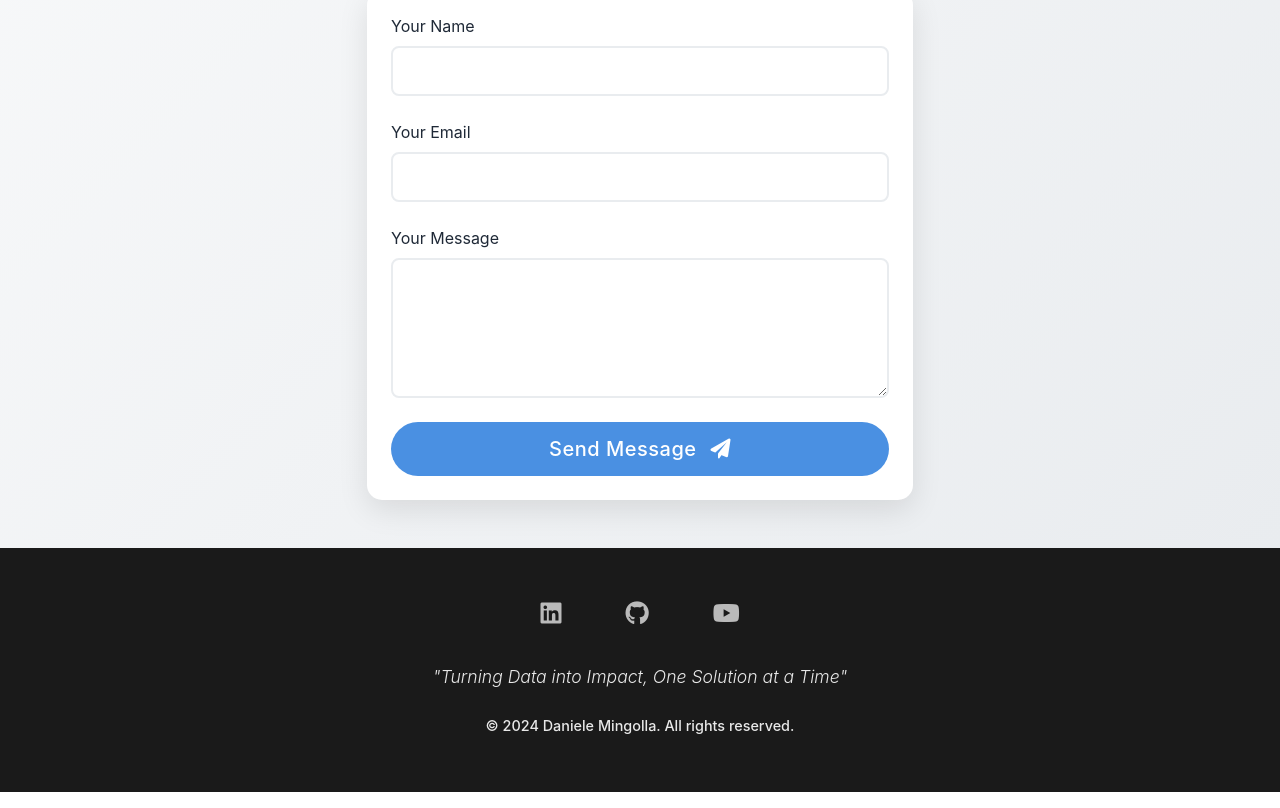
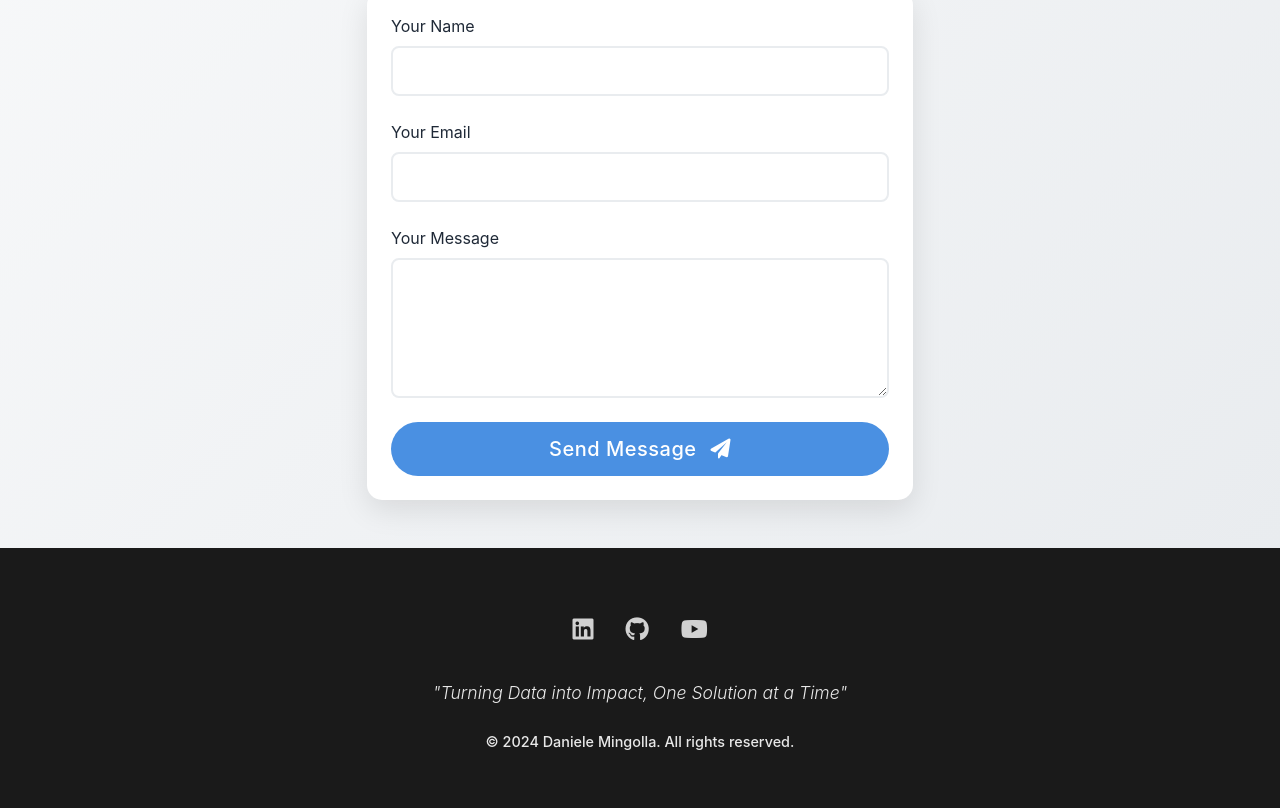
Before and after one commit to mingolladaniele/mingolladaniele.github.io, a plain HTML site: page index.html in a window 1280 px wide. Shown: the part 2979-3787 px from the top of the page. Drawn offline with nearby package versions, Linux system fonts and the light colour scheme; no server answers.

Commit message:
improved footer

```diff
--- a/css/style.css
+++ b/css/style.css
@@ -1324,3 +1324,29 @@ body {
 .about-profile-img {
   display: none;
 }
+
+.footer-social {
+  display: flex;
+  justify-content: center;
+  gap: 2rem;
+  margin: 1rem 0;
+}
+
+.footer-social a {
+  color: rgba(255, 255, 255, 0.8);
+  font-size: 1.5rem;
+  transition: all 0.3s ease;
+}
+
+.footer-social a:hover {
+  color: white;
+  transform: translateY(-2px);
+}
+
+/* Add responsive styles for mobile */
+@media screen and (max-width: 768px) {
+  .footer-social {
+    justify-content: center;
+    gap: 2.5rem;
+  }
+}
--- a/index.html
+++ b/index.html
@@ -296,18 +296,10 @@
     <div class="container">
       <div class="row justify-content-center">
         <div class="col-lg-8 text-center">
-          <div class="social-links mb-4">
-            <a href="https://linkedin.com/in/daniele-mingolla" class="social-link" target="_blank"
-              aria-label="LinkedIn">
-              <i class="fab fa-linkedin"></i>
-            </a>
-            <a href="https://github.com/mingolladaniele" class="social-link" target="_blank" aria-label="GitHub">
-              <i class="fab fa-github"></i>
-            </a>
-            <a href="https://www.youtube.com/channel/UCI3hH6hEUl8cYjUhF8u1_ag" class="social-link" target="_blank"
-              aria-label="YouTube">
-              <i class="fab fa-youtube"></i>
-            </a>
+          <div class="footer-social">
+            <a href="https://linkedin.com/in/daniele-mingolla" target="_blank"><i class="fab fa-linkedin"></i></a>
+            <a href="https://github.com/mingolladaniele" target="_blank"><i class="fab fa-github"></i></a>
+            <a href="https://www.youtube.com/channel/UCI3hH6hEUl8cYjUhF8u1_ag?sub_confirmation=1" target="_blank"><i class="fab fa-youtube"></i></a>
           </div>
           <div class="footer-quote mb-4">
             "Turning Data into Impact, One Solution at a Time"
```
